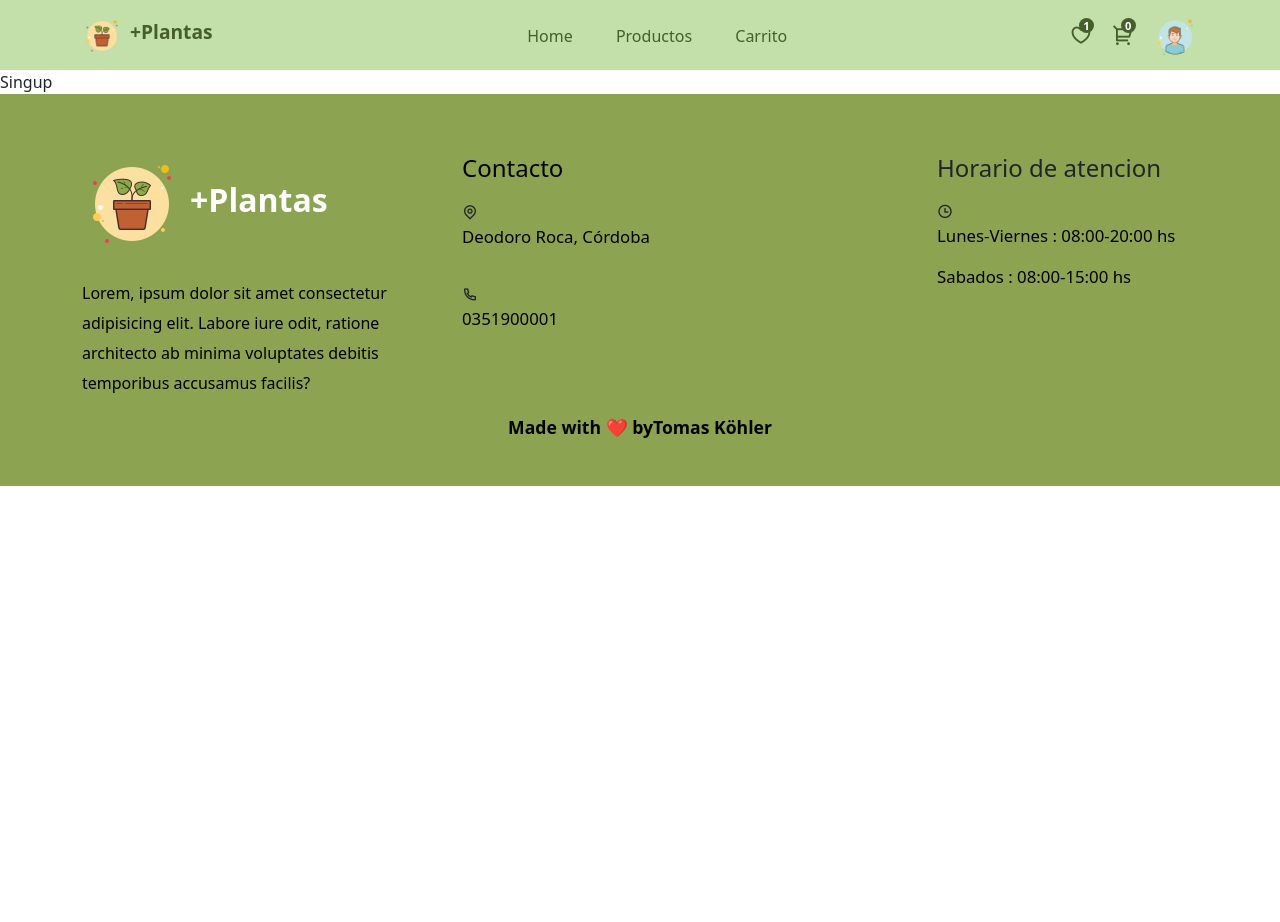
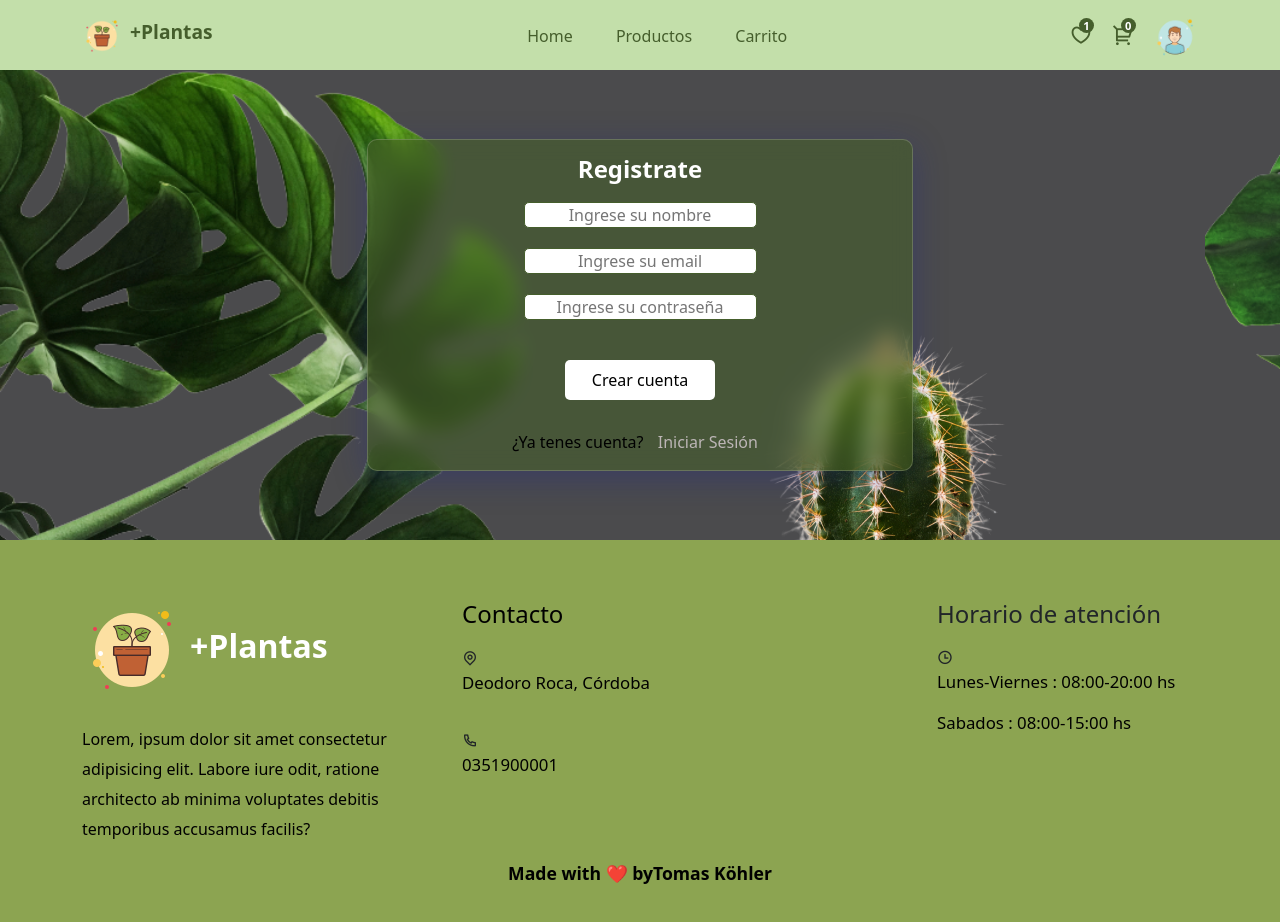
Before and after one commit to tomask98/proyecto-final-nucba, a React (Vite) app: page /Singup in a window 1280 px wide. Shown: the top 922 px of the page. Before the commit the page ends 800 px from the top, so only its background shows below. Built offline with nearby package versions, Linux system fonts and the light colour scheme.

Commit message:
form de login, register y check out y comienzo de firebase

```diff
--- a/package.json
+++ b/package.json
@@ -11,7 +11,7 @@
   "dependencies": {
     "@reduxjs/toolkit": "^1.9.0",
     "bootstrap": "^5.2.2",
-    "firebase": "^9.13.0",
+    "firebase": "^9.15.0",
     "framer-motion": "^7.6.5",
     "get-google-fonts": "^1.2.2",
     "react": "^18.2.0",
--- a/src/components/Footer/Footer.css
+++ b/src/components/Footer/Footer.css
@@ -2,6 +2,7 @@
     padding-top: 60px;
     padding-bottom: 30px;
     background: var(--card-bg-03);
+    height: 390px;
 }
 .footer img{
     height: 100px;
--- a/src/components/Footer/Footer.jsx
+++ b/src/components/Footer/Footer.jsx
@@ -45,7 +45,7 @@ const Footer = () => {
 
           <Col lg="3">
           <div className="footer_quick-links">
-              <h4 className="quick__links-title">Horario de atencion</h4>
+              <h4 className="quick__links-title">Horario de atención</h4>
           <ListGroup>
           <ListGroupItem className="ps-0 border-0 ">
                   <span>
--- /dev/null
+++ b/src/firebase.config.js
@@ -0,0 +1,19 @@
+
+ import { initializeApp } from "firebase/app";
+ import{getAuth} from "firebase/auth"
+
+
+ const firebaseConfig = {
+   apiKey: "AIzaSyBUAiwsGitEH_x9AGliYhItOvvKZ87AHS0",
+   authDomain: "masplantas-e25bb.firebaseapp.com",
+   projectId: "masplantas-e25bb",
+   storageBucket: "masplantas-e25bb.appspot.com",
+   messagingSenderId: "824593957760",
+   appId: "1:824593957760:web:75249c01da4067662df765"
+ };
+
+ // Initialize Firebase
+ const app = initializeApp(firebaseConfig);
+ export const auth= getAuth(app)
+
+ export default  app
--- a/src/pages/Checkout.jsx
+++ b/src/pages/Checkout.jsx
@@ -1,9 +1,64 @@
 import React from 'react'
+import { Col, Container, Form, FormGroup, Row } from 'reactstrap'
+import Helmet from '../components/Helmet/Helmet'
+import CommonSection from '../components/UI/CommonSection'
+import '../styles/checkout.css'
+import { motion } from 'framer-motion'
+import { useSelector } from 'react-redux'
 
 const Checkout = () => {
-  return (
-    <div>Checkout</div>
-  )
+
+  const totalqty= useSelector(state => state.cart.totalQuantity);
+  const totalAmount = useSelector(state => state.cart.totalAmount);
+
+
+
+
+  return <Helmet title='Checkout'>
+
+    <CommonSection title='Checkout'/>
+    <section>
+    <Container>
+      <Row>
+        <Col lg='8'>
+          <h6 className='mb-4 fw-bold'>Informacion del comprador</h6>
+          <Form className='ticket__form'>
+            <FormGroup className='form__group'>
+              <input type="text" placeholder='Ingrese su nombre'/>
+            </FormGroup>
+            <FormGroup className='form__group'>
+              <input type="email" placeholder='Ingrese su email'/>
+            </FormGroup>
+            <FormGroup className='form__group'>
+              <input type="number" placeholder='Ingrese su telefono'/>
+            </FormGroup>
+            <FormGroup className='form__group'>
+              <input type="text" placeholder='Direccion'/>
+            </FormGroup>
+            <FormGroup className='form__group'>
+              <input type="text" placeholder='Ciudad'/>
+            </FormGroup>
+            <FormGroup className='form__group'>
+              <input type="text" placeholder='Codigo postal'/>
+            </FormGroup>
+
+          </Form>
+        </Col>
+        <Col lg='4'>
+          <div className='checkout__cart'>
+            <h6>Cantidad de productos:  <span>{totalqty}</span></h6>
+            <h6>subtotal: <span>${totalAmount}</span></h6>
+            <h6><span>Costo de envio: <br/> Envio gratuito</span> $0</h6>
+
+            <h4>Total: <span>${totalAmount}</span></h4>
+          <motion.button  whileTap={{scale:0.9}} className="Buy__btn auth__btn w-100">Comprar</motion.button>
+          </div>
+        </Col>
+      </Row>
+    </Container>
+
+    </section>
+  </Helmet>
 }
 
 export default Checkout
--- a/src/pages/Login.jsx
+++ b/src/pages/Login.jsx
@@ -1,9 +1,37 @@
-import React from 'react'
+import React ,{useState}from 'react'
+import Helmet from '../components/Helmet/Helmet'
+import { Col,Row, Container, Form,FormGroup} from 'react-bootstrap'
+import { Link } from 'react-router-dom'
+import '../styles/login.css'
+
 
 function Login() {
-  return (
-    <div>Login</div>
-  )
+
+  const [email, setEmail]= useState('')
+  const [password, setpassword]= useState('')
+  return <Helmet title='Inicio de sesion'>
+    <section className='login'>
+      <Container>
+        <Row>
+          <Col lg='6' className='m-auto text-center'>
+            <Form className="auth__form ">
+            <h3 className='fw-bold fs-4 '> Inicio de sesión</h3>
+
+              <FormGroup className='form__group'>
+              <input type="email" placeholder='Ingrese su email' value={email} onChange={e=>setEmail(e.target.value)}/>
+              </FormGroup>
+              <FormGroup className='form__group'>
+              <input type="password" placeholder='Ingrese su contraseña' value={password} onChange={e=>setpassword(e.target.value)} />
+              </FormGroup>
+             <button  type='submit' className="log__btn" >Iniciar sesion</button>
+             <p>¿No tenes cuenta? <Link to='/Singup'>Registrate</Link></p>
+            </Form>
+          </Col>
+        </Row>
+      </Container>
+    </section>
+
+  </Helmet>
 }
 
 export default Login
--- a/src/pages/Singup.jsx
+++ b/src/pages/Singup.jsx
@@ -1,9 +1,62 @@
-import React from 'react'
+import React ,{useState}from 'react'
+import Helmet from '../components/Helmet/Helmet'
+import { Col,Row, Container, Form,FormGroup} from 'react-bootstrap'
+import { Link } from 'react-router-dom'
+import '../styles/login.css'
+import {  createUserWithEmailAndPassword} from "firebase/auth";
 
-const Singup = () => {
-  return (
-    <div>Singup</div>
-  )
+import { auth } from '../firebase.config'
+
+
+
+function Singup() {
+
+  const [email, setEmail]= useState('')
+  const [password, setpassword]= useState('')
+  const [user, setuUser]= useState('')
+  const [loading, setLoading] = useState(false)
+
+ const singup = async(e)=>{
+   e.preventDefault()
+   setLoading(true)
+   try {
+     const userCredential = await createUserWithEmailAndPassword(auth,email,password)
+
+     const user = userCredential.user
+     console.log(user);
+
+   } catch (error) {
+
+   }
+
+ }
+
+  return <Helmet title='registro'>
+    <section className='login'>
+      <Container>
+        <Row>
+          <Col lg='6' className='m-auto text-center' >
+            <Form className="auth__form " onSubmit={singup}>
+            <h3 className='fw-bold fs-4 '> Registrate</h3>
+            <FormGroup className='form__group'>
+              <input type="text" placeholder='Ingrese su nombre' value={user} onChange={e=>setuUser(e.target.value)}/>
+              </FormGroup>
+              <FormGroup className='form__group'>
+              <input type="email" placeholder='Ingrese su email' value={email} onChange={e=>setEmail(e.target.value)}/>
+              </FormGroup>
+              <FormGroup className='form__group'>
+              <input type="password" placeholder='Ingrese su contraseña' value={password} onChange={e=>setpassword(e.target.value)} />
+              </FormGroup>
+
+             <button  type='submit' className="log__btn" >Crear cuenta</button>
+             <p>¿Ya tenes cuenta? <Link to='/Login'>Iniciar Sesión</Link></p>
+            </Form>
+          </Col>
+        </Row>
+      </Container>
+    </section>
+
+  </Helmet>
 }
 
 export default Singup
--- /dev/null
+++ b/src/styles/checkout.css
@@ -0,0 +1,43 @@
+.ticket__form .form__group input{
+    border: 1.3px solid var(--primary-color);
+    width: 80%;
+    border-radius: 5px;
+    text-align: center;
+    align-items: center;
+    display: flex;
+
+
+}
+.checkout__cart{
+    padding: 20px;
+    background: var(--primary-color);
+    color: #fff;
+    border-radius: 5px;
+}
+.checkout__cart h6, h4{
+    display: flex;
+    align-items: center;
+    justify-content: space-between;
+}
+
+.checkout__cart h6{
+    margin-bottom: 20px;
+}
+
+.checkout__cart h4{
+    border-top: 1px solid  gray;
+    padding: 20px;
+
+}
+.Buy__btn{
+    border: none;
+    outline:none;
+    padding: 8px 8px;
+    border-radius: 5px;
+    background: var(--card-bg-03);
+    color: #fff;
+    cursor: pointer;
+    font-size: 1rem;
+    margin-top: 30px;
+
+}
--- /dev/null
+++ b/src/styles/login.css
@@ -0,0 +1,56 @@
+.login{
+    background: url('../assets/Login-register.png') no-repeat ;
+    background-size: cover;
+    height: 470px;
+    padding: 100px 0px;
+   display: flex;
+   align-items: center;
+   justify-content :center;
+
+}
+
+.auth__form{
+    background: rgba( 69, 94, 44, 0.6 );
+box-shadow: 0 8px 32px 0 rgba( 31, 38, 135, 0.37 );
+backdrop-filter: blur( 9.5px );
+-webkit-backdrop-filter: blur( 12.5px );
+border-radius: 10px;
+border: 1px solid rgba( 255, 255, 255, 0.18 );
+
+display: flex;
+flex-direction: column;
+align-items: center;
+
+
+}
+.auth__form p a{
+    color: rgb(189, 182, 182);
+    text-decoration: none;
+    margin: 10px;
+    border-radius: 5px;
+}
+.auth__form input{
+    margin: 10px;
+    border: 1.3px solid var(--primary-color);
+    border-radius: 5px;
+    text-align: center;
+}
+.auth__form p{
+    margin-top: 30px;
+}
+.auth__form h3{
+    color: white;
+    margin-top: 15px;
+}
+.log__btn{
+    border: none;
+    outline:none;
+    padding: 8px 8px;
+    border-radius: 5px;
+    background: white;
+    color: black;
+    cursor: pointer;
+    font-size: 1rem;
+    margin-top: 30px;
+    width: 150px;
+}
```
Also changed, not shown: src/config/Config.js (deleted, +0 -22 lines), src/assets/Login-register.png (added), 1 other file (tests, documents, lock files or other folders).
